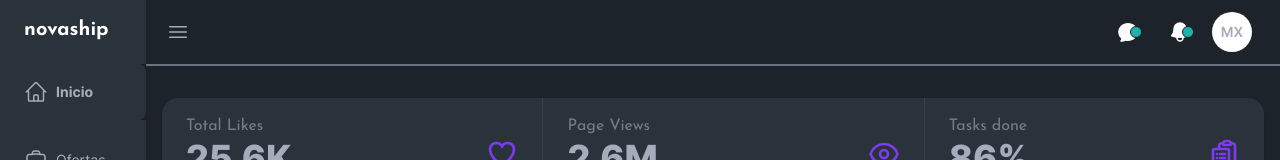
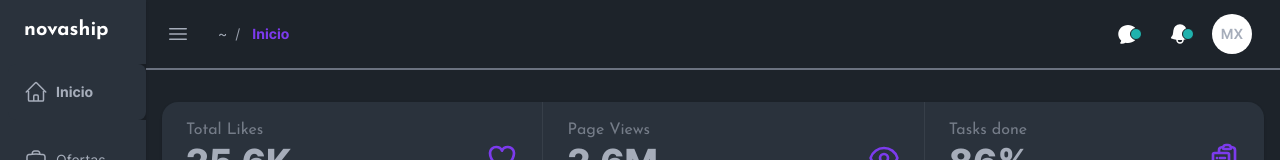
Before and after one commit to esteban-florez/novaship, a Next.js app: page / in a window 1280 px wide. Shown: the top 160 px of the page. Built offline with nearby package versions, Linux system fonts and the light colour scheme.

Commit message:
Breadcrumbs moved to Navbar - Changed styles to tailwind classes (Couldn't commit before)

```diff
--- a/components/Breadcrumbs.tsx
+++ b/components/Breadcrumbs.tsx
@@ -2,14 +2,9 @@
 
 import { usePathname } from 'next/navigation'
 import Link from 'next/link'
-import styles from '@/styles/Breadcrumbs.module.css'
 import translatedRoutes from '@/translations/es'
 
-interface Props {
-  width: boolean
-}
-
-export default function Breadcrumbs({ width }: Props) {
+export default function Breadcrumbs() {
   const pathname = usePathname()
 
   const structuredPath = () => {
@@ -23,16 +18,12 @@ export default function Breadcrumbs({ width }: Props) {
   const currentPath = structuredPath().pop()
 
   return (
-    <div
-      className={`${styles.breadcrumbs} flex ${
-        width ? 'w-3/6' : 'w-full'
-      } items-center justify-start p-4 text-sm`}
-    >
-      <ul>
-        <li>~</li>
+    <div className="hidden items-center justify-start p-4 text-sm sm:flex">
+      <ul className="flex">
+        <li className="flex items-center">~</li>
         {currentPaths.map((path) => {
           return (
-            <li key={path}>
+            <li key={path} className="flex items-center before:me-3 before:ms-2 before:block before:opacity-90 before:content-['/']">
               <Link
                 href={path === 'home' ? '/' : `/${path}`}
                 className={`capitalize no-underline hover:no-underline ${
--- a/components/layout/Navbar.tsx
+++ b/components/layout/Navbar.tsx
@@ -2,6 +2,7 @@ import Link from 'next/link'
 import ProfileIcon from '@/components/ProfileDropdown'
 import { Bars3Icon, ChatBubbleOvalLeftIcon } from '@heroicons/react/24/solid'
 import NotificationIcon from '../NotificationDropdown'
+import Breadcrumbs from '../Breadcrumbs'
 
 export default function Navbar() {
   return (
@@ -10,10 +11,14 @@ export default function Navbar() {
         <button className="btn-ghost btn-circle btn">
           <Bars3Icon className="h-6 w-6" />
         </button>
+        <Breadcrumbs />
       </div>
 
       <div className="navbar-end mr-4 gap-1">
-        <Link href="/chats" className="btn-ghost btn-circle btn">
+        <Link
+          href="/chats"
+          className="btn-ghost btn-circle btn"
+        >
           <div className="indicator">
             <ChatBubbleOvalLeftIcon className="h-6 w-6 text-white" />
             <span className="badge badge-xs indicator-item right-1 top-3 border bg-secondary" />
```
Also changed, not shown: styles/Breadcrumbs.module.css (deleted, +0 -19 lines).
